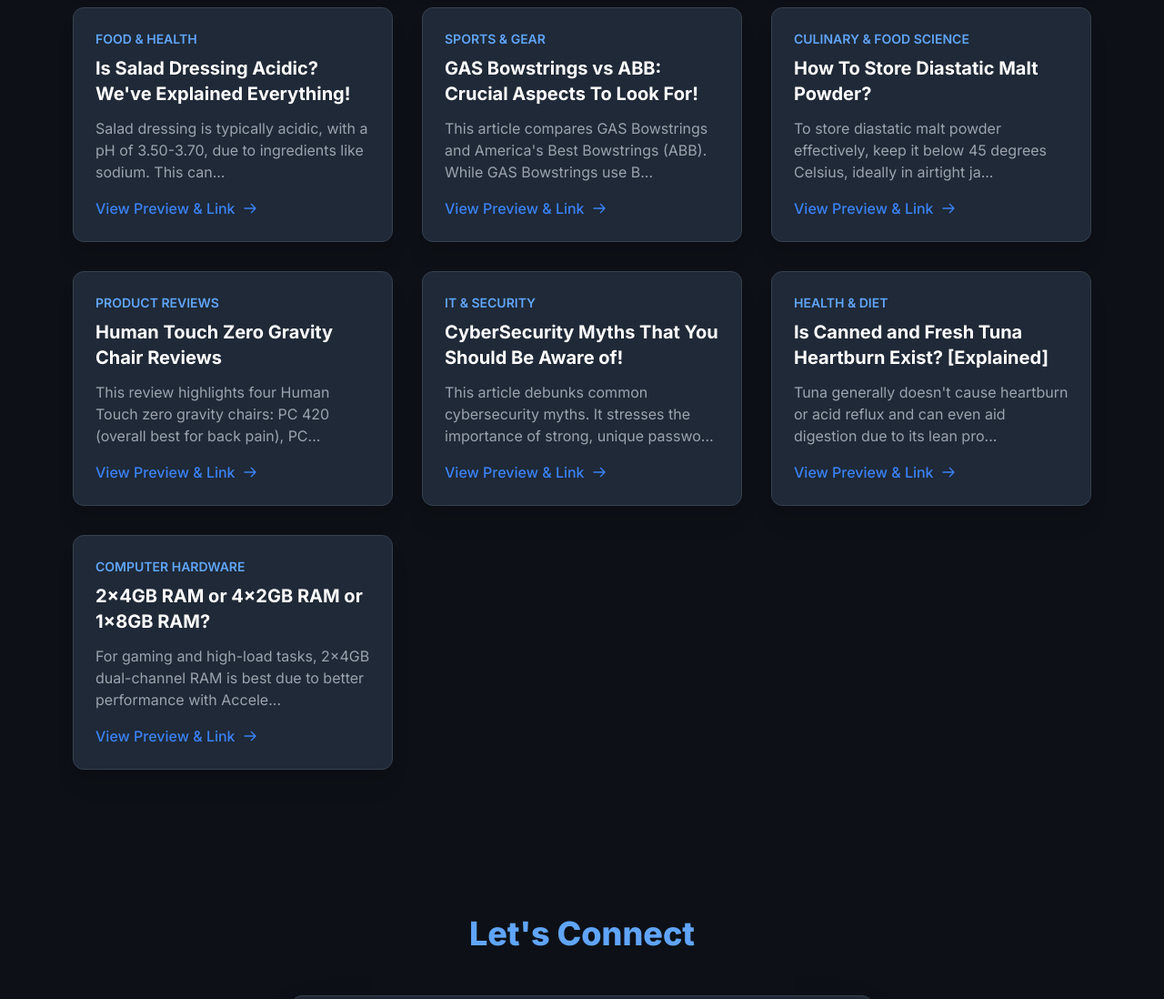
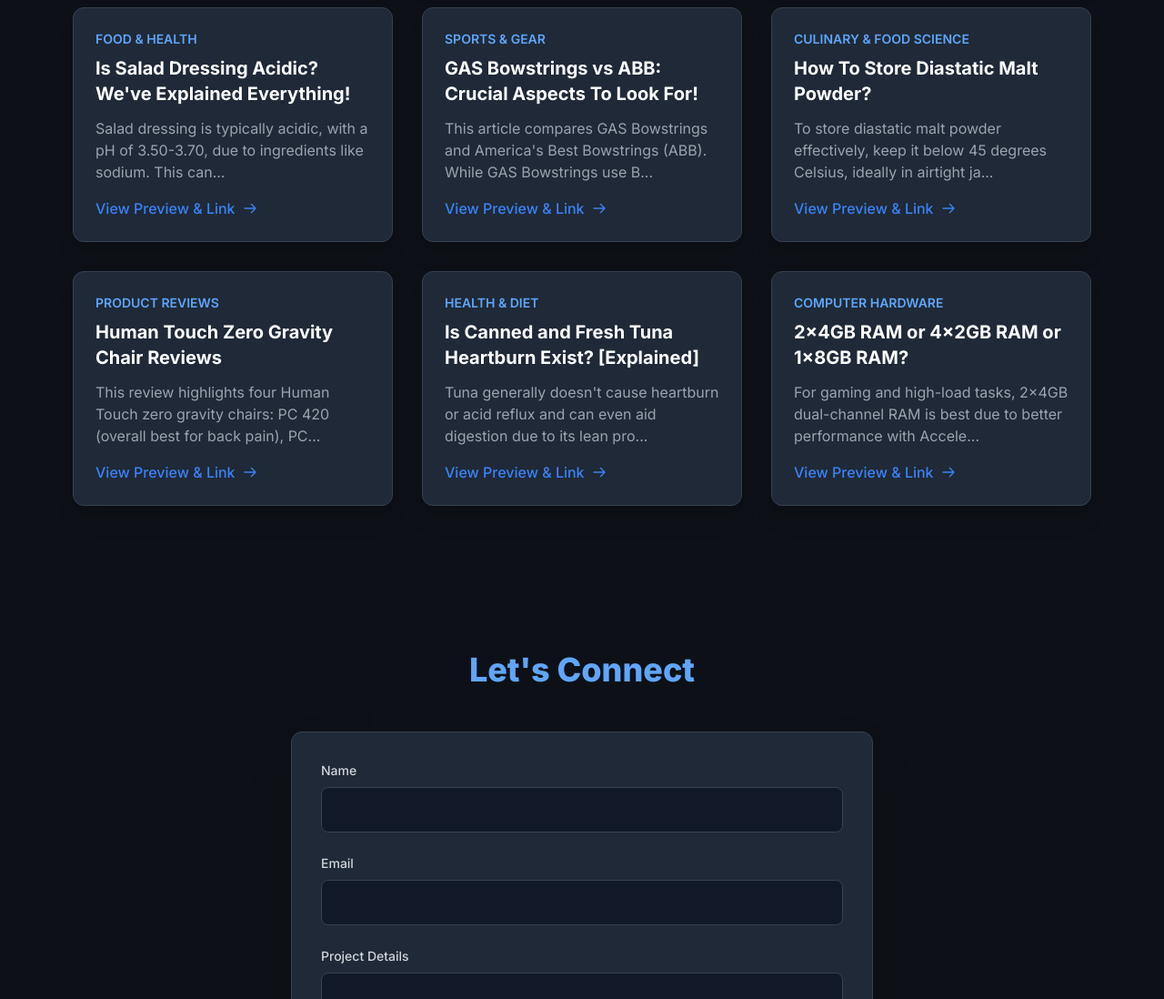
Before and after one commit to alaminifty/content-writing-portfolio, a plain HTML site: page index.html in a window 1280 px wide. Shown: the part 3767-4865 px from the top of the page at 91% size. Drawn offline with nearby package versions, Linux system fonts and the light colour scheme.

Commit message:
Update index.html

```diff
--- a/index.html
+++ b/index.html
@@ -255,97 +255,91 @@
                 title: "Moondrop Variations vs ThieAudio Monarch MKII",
                 niche: "Audio Tech & Reviews",
                 snippet: "The Moondrop Variations offer a unique design and a large number of specifications, while the ThieAudio Monarch MKII excels in build quality, sound quality, and comfort. Recommended for its superior overall experience, especially for bass-fun and all-day comfort.",
-                link: "INSERT_YOUR_GOOGLE_DRIVE_LINK_HERE_1"
+                link: "https://drive.google.com/file/d/13lB496ev0v-ARenfwjjCa68YdyRB9V5k/view?usp=sharing"
             },
             {
                 title: "Does Bootcamp Ruin Your Mac?",
                 niche: "Tech & Software",
                 snippet: "Bootcamp generally doesn't ruin your Mac, but repartitioning hard drives can cause data loss. While it offers flexibility to run Windows, potential drawbacks include a Windows license cost and rebooting disruptions. Backing up data and addressing GPU issues are crucial for a smooth experience.",
-                link: "INSERT_YOUR_GOOGLE_DRIVE_LINK_HERE_2"
+                link: "https://drive.google.com/file/d/1ja6vUqrSgmjxVItu-zi_5HWPVKmaPWZK/view?usp=sharing"
             },
             {
                 title: "Can CBD Oil Treat Rheumatoid Arthritis Symptoms?",
                 niche: "Health & Wellness",
                 snippet: "Yes, CBD oil can gradually lessen Rheumatoid Arthritis pain and other symptoms like anxiety and poor sleep. Derived from hemp, it has anti-inflammatory properties that may slow RA progression. Always consult a doctor before use, as research on human efficacy is still developing, and mild side effects are possible.",
-                link: "INSERT_YOUR_GOOGLE_DRIVE_LINK_HERE_3"
+                link: "https://drive.google.com/file/d/1aGpBM-rbtPHuNssnvcMgp1Z6QCKlNgda/view?usp=sharing"
             },
             {
                 title: "Continental Breakfast Vs Hot Breakfast: Which to Pick?",
                 niche: "Lifestyle & Food",
                 snippet: "This article compares continental and hot breakfasts, highlighting their differences in price, variety, health benefits, and cooking time. Hot breakfast is recommended for overall nutrition, though continental suits budget-conscious choices.",
-                link: "INSERT_YOUR_GOOGLE_DRIVE_LINK_HERE_4"
+                link: "https://drive.google.com/file/d/1MSNpLkh9Z2iGNFiy_lFmOpXGrPesdWns/view?usp=sharing"
             },
             {
                 title: "Vitamin D3 and CBD - Why Do They Work So Well?",
                 niche: "Health & Wellness",
                 snippet: "Vitamin D3 and CBD are a powerful duo for health, strengthening bones and muscles, boosting immunity, and reducing inflammation. They are best absorbed together with carrier oils due to their fat-soluble nature. Consulting a doctor is essential before use.",
-                link: "INSERT_YOUR_GOOGLE_DRIVE_LINK_HERE_5"
+                link: "https://drive.google.com/file/d/1EdL1X4oTHy3Suy6JzZ9oWm3PBmvu9LZ0/view?usp=sharing"
             },
             {
                 title: "Best Route To Albuquerque, New Mexico [3 Routes A to Z]",
                 niche: "Travel & Guides",
                 snippet: "This guide outlines three routes to Albuquerque, New Mexico, from Phoenix, Baltimore, and Dallas, highlighting scenic stops for each. It also covers prerequisites like rental cars or RVs and hotel bookings, ensuring a comfortable and well-planned trip.",
-                link: "INSERT_YOUR_GOOGLE_DRIVE_LINK_HERE_6"
+                link: "https://drive.google.com/file/d/1i05qNS27tEeWekjWkY2gUu2RlMy1gfML/view?usp=sharing"
             },
             {
                 title: "1/10 vs 1/16 Scale RC- Which One Should You Purchase?",
                 niche: "Automotive & RC Vehicles",
                 snippet: "This article compares 1/10 and 1/16 scale RC cars, concluding the 1/10 scale is superior. It offers better speed (60+ mph), excellent bashing capabilities, greater versatility across terrains, and a more robust, upgradeable chassis.",
-                link: "INSERT_YOUR_GOOGLE_DRIVE_LINK_HERE_7"
+                link: "https://drive.google.com/file/d/1RRghciosZtjaieYu-GIQ9VdP2H9LHCAD/view?usp=sharing"
             },
             {
                 title: "Why Is My Today's Top Fans Not Working On Spotify?",
                 niche: "Tech & Streaming",
                 snippet: "Spotify's 'Today's Top Fans' might not work if you're not listening to enough 'Today's Top Hits' tracks. Other causes include browser incompatibility, needing to use a different browser, or website/application bugs requiring updates. Listening to the 'Today's Top Hits' playlist frequently is key.",
-                link: "INSERT_YOUR_GOOGLE_DRIVE_LINK_HERE_8"
+                link: "https://drive.google.com/file/d/1-uYBOzElpDh1QO9MisATh57yEB61HwCU/view?usp=sharing"
             },
             {
                 title: "How To Watch Avatar 2: The Way of Water Online at Home?",
                 niche: "Entertainment & Media",
                 snippet: "'Avatar: The Way of Water' was theatrically released on December 16, 2022. While not initially online, it was expected to stream on Hulu, HBO Max, and Disney+ after its theatrical run, likely requiring a wait of at least 45 days. It is not available on Netflix.",
-                link: "INSERT_YOUR_GOOGLE_DRIVE_LINK_HERE_9"
+                link: "https://drive.google.com/file/d/1wMRHDnG-mshLrfR8lXetpHVEdfU-Fl8I/view?usp=sharing"
             },
             {
                 title: "Is Salad Dressing Acidic? We've Explained Everything!",
                 niche: "Food & Health",
                 snippet: "Salad dressing is typically acidic, with a pH of 3.50-3.70, due to ingredients like sodium. This can be problematic for those with acid reflux. Choosing low-fat, anti-inflammatory ingredients and preparing fresh salads are key for a healthier option.",
-                link: "INSERT_YOUR_GOOGLE_DRIVE_LINK_HERE_10"
+                link: "https://drive.google.com/file/d/1hO3DbgdYgk_Xj3-18-zTLx803fPMmCsU/view?usp=sharing"
             },
             {
                 title: "GAS Bowstrings vs ABB: Crucial Aspects To Look For!",
                 niche: "Sports & Gear",
                 snippet: "This article compares GAS Bowstrings and America's Best Bowstrings (ABB). While GAS Bowstrings use BCY material and offer easier tuning, they are more expensive. ABB is cheaper, more durable, and employs advanced technology.",
-                link: "INSERT_YOUR_GOOGLE_DRIVE_LINK_HERE_11"
+                link: "https://drive.google.com/file/d/1bvsDL-EhnGRg-pTWRdfclTNwC3j7dna3/view?usp=sharing"
             },
             {
                 title: "How To Store Diastatic Malt Powder?",
                 niche: "Culinary & Food Science",
                 snippet: "To store diastatic malt powder effectively, keep it below 45 degrees Celsius, ideally in airtight jars in a dark, dry place. A freezer is preferred over a refrigerator due to lower humidity, which can mess with the malts and enzymes.",
-                link: "INSERT_YOUR_GOOGLE_DRIVE_LINK_HERE_12"
+                link: "https://www.madcapra.com/how-to-fix/how-to-store-diastatic-malt-powder/"
             },
             {
                 title: "Human Touch Zero Gravity Chair Reviews",
                 niche: "Product Reviews",
                 snippet: "This review highlights four Human Touch zero gravity chairs: PC 420 (overall best for back pain), PC-610 (best for indoor home with massage and heat), Gravis ZG (best for back massage), and a full-body massage chair (best for whole-body massage).",
-                link: "INSERT_YOUR_GOOGLE_DRIVE_LINK_HERE_13"
-            },
-            {
-                title: "CyberSecurity Myths That You Should Be Aware of!",
-                niche: "IT & Security",
-                snippet: "This article debunks common cybersecurity myths. It stresses the importance of strong, unique passwords, clarifies that viruses attack all devices, and refutes the idea that cybersecurity is too expensive or only for large companies.",
-                link: "INSERT_YOUR_GOOGLE_DRIVE_LINK_HERE_14"
+                link: "https://drive.google.com/file/d/1K6PdpBGVXDOVlWIofW4XiIqc1Amqf6DO/view?usp=sharing"
             },
             {
                 title: "Is Canned and Fresh Tuna Heartburn Exist? [Explained]",
                 niche: "Health & Diet",
                 snippet: "Tuna generally doesn't cause heartburn or acid reflux and can even aid digestion due to its lean protein. However, excessive consumption, especially of certain types high in mercury, can be problematic. Eating 2-3 times per week of low-mercury varieties is recommended.",
-                link: "INSERT_YOUR_GOOGLE_DRIVE_LINK_HERE_15"
+                link: "https://drive.google.com/file/d/1oNlMJ8r5D4uc5DYlGQ4ZOZVTZMoq3AEv/view?usp=sharing"
             },
             {
                 title: "2x4GB RAM or 4x2GB RAM or 1x8GB RAM?",
                 niche: "Computer Hardware",
                 snippet: "For gaming and high-load tasks, 2x4GB dual-channel RAM is best due to better performance with Accelerated Processing Units. For future upgrades and lightweight tasks, 1x8GB RAM is suitable for its higher speed and single slot usage.",
-                link: "INSERT_YOUR_GOOGLE_DRIVE_LINK_HERE_16"
+                link: "https://drive.google.com/file/d/1CYwA2rofeiVwv2GyzIDgWfJ1tqFjOqOv/view?usp=sharing"
             }
         ];
 
```
